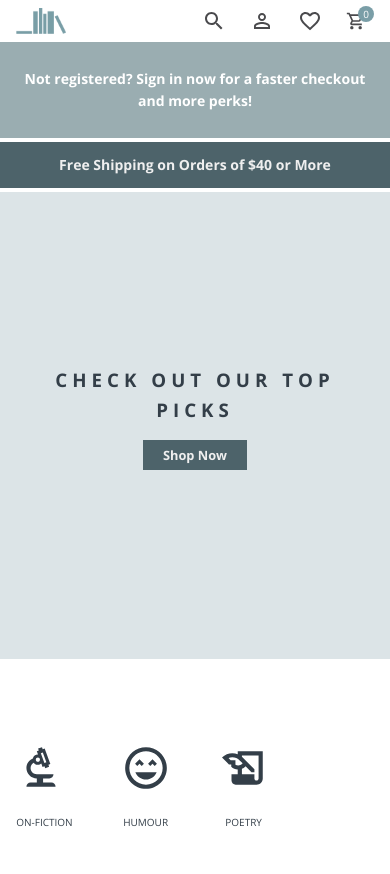
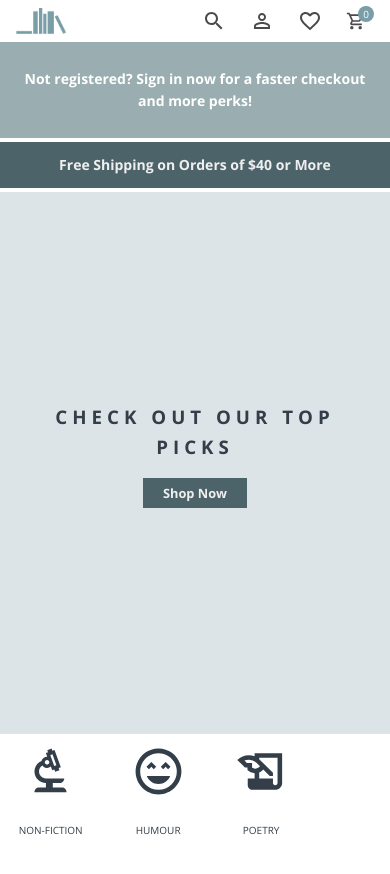
Before and after one commit to PAVITHRA2999/geek-text-frontend, a React (Create React App) app: page / in a window 390 px wide. Shown: the top 874 px of the page. Built offline with nearby package versions, Linux system fonts and the light colour scheme.

Commit message:
Fix -webkit-fill-available build error

```diff
--- a/src/Components/Carousel/Carousel.js
+++ b/src/Components/Carousel/Carousel.js
@@ -37,7 +37,7 @@ const Carousel = ({ children, handleUpdateIndexCallback, offset, totalLength, au
 
     const nextIndex = () => {
         let newIndex;
-        if (activeIndex === totalLength - offset) {
+        if (activeIndex >= totalLength - offset) {
             newIndex = 0;
         }
         else {
--- a/src/Screens/HomeScreen/HomeScreen.css
+++ b/src/Screens/HomeScreen/HomeScreen.css
@@ -134,14 +134,18 @@
 	}
 
 	.banner-icon {
-		font-size: 50px;
+		font-size: 55px;
 	}
 	.banner-icon p {
 		font-size: 10px !important;
 	}
 
 	#remaining-height {
-		height: calc(-webkit-fill-available - (110px + 50px + 100px + 42px));
+		--my-vh: calc(var(--vh, 1vh) * 100);
+		height: calc(
+			100vh - (110px + 50px + 100px + 42px)
+		); /* Fallback for browsers that do not support Custom Properties */
+		height: calc(var(--my-vh) - (110px + 50px + 100px + 42px));
 		width: 100%;
 		display: flex;
 		justify-content: center;
@@ -155,3 +159,26 @@
 		height: 110px;
 	}
 }
+
+@media (max-width: 350px) {
+	.banner-item {
+		margin: 0rem 0.8rem;
+	}
+	.banner-icon {
+		font-size: 40px;
+	}
+	.banner-icon p {
+		font-size: 10px !important;
+	}
+	#remaining-height {
+		--my-vh: calc(var(--vh, 1vh) * 100);
+		height: calc(
+			100vh - (110px + 50px + 100px + 42px)
+		); /* Fallback for browsers that do not support Custom Properties */
+		height: calc(var(--my-vh) - (100px + 50px + 100px + 42px));
+	}
+
+	#bottom-height {
+		height: 100px;
+	}
+}
--- a/src/Screens/HomeScreen/HomeScreen.jsx
+++ b/src/Screens/HomeScreen/HomeScreen.jsx
@@ -18,6 +18,11 @@ const HomeScreen = () => {
 		const newIndex = newIdx;
 		setActiveIndex(newIndex);
 	};
+	// We listen to the resize event
+	window.addEventListener('resize', () => {
+		let vh = window.innerHeight * 0.01;
+		document.documentElement.style.setProperty('--vh', `${vh}px`);
+	});
 
 	const autobiography = useRef(null);
 	const fantasy = useRef(null);
--- a/src/index.css
+++ b/src/index.css
@@ -255,13 +255,12 @@ input[type='number'] {
 
 html,
 body {
-	/* height: 100% !important; */
+	height: 100% !important;
 	margin: 0 !important;
 
 	min-height: 100vh;
-	min-height: -webkit-fill-available;
 }
 
 html {
-	height: -webkit-fill-available;
+	height: 100vh;
 }
```
